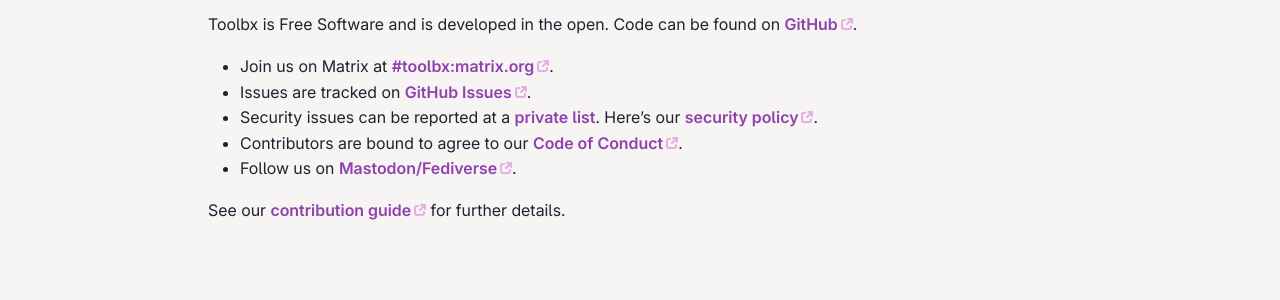
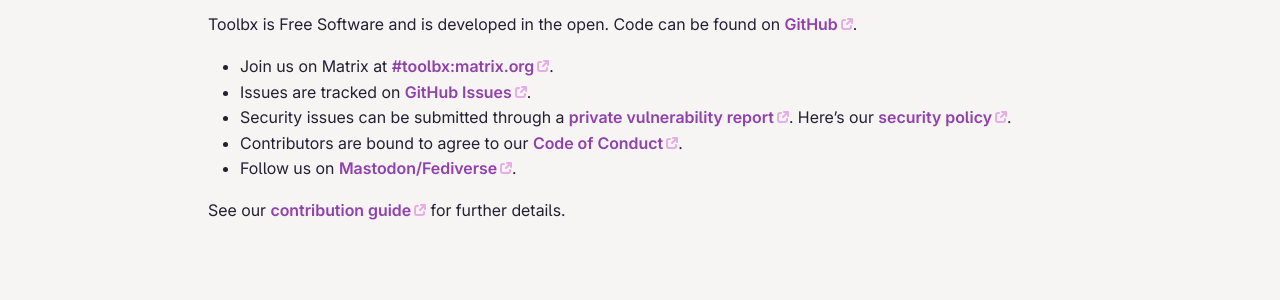
Before and after one commit to containers/containertoolbx.org, a Jekyll site: the page built from index.md, in a window 1280 px wide. Shown: the part 1162-1462 px from the top of the page. Built offline with Jekyll 4.4.1, drawn with Linux system fonts in a browser that asks for light colours.

Commit message:
Switch security policy to use GitHub's private vulnerability reporting
https://github.com/containers/toolbox/issues/1763

```diff
--- a/index.md
+++ b/index.md
@@ -35,7 +35,7 @@
 
   * Join us on Matrix at [#toolbx:matrix.org](https://matrix.to/#/#toolbx:matrix.org).
   * Issues are tracked on [GitHub Issues](https://github.com/containers/toolbox/issues).
-  * Security issues can be reported at a [private list](mailto:security@lists.podman.io). Here's our [security policy](https://github.com/containers/container-libs/blob/main/SECURITY.md).
+  * Security issues can be submitted through a [private vulnerability report](https://github.com/containers/toolbox/security/advisories/new). Here's our [security policy](https://github.com/containers/toolbox/blob/main/SECURITY.md).
   * Contributors are bound to agree to our [Code of Conduct](https://github.com/containers/container-libs/blob/main/CODE-OF-CONDUCT.md).
   * Follow us on [Mastodon/Fediverse](https://floss.social/@containertoolbx){:rel="me"}.
 
```
